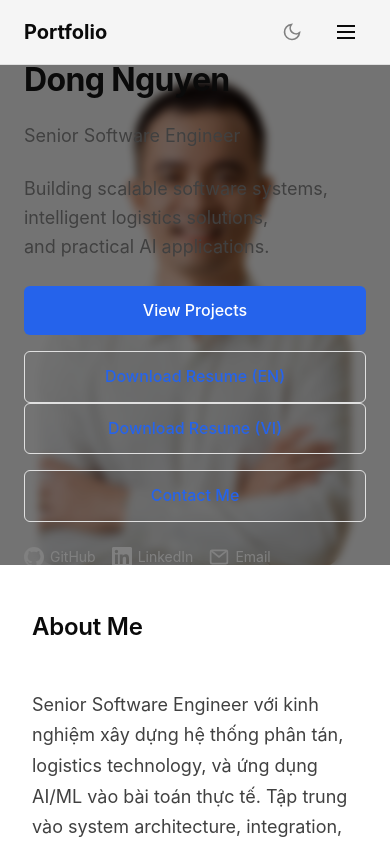
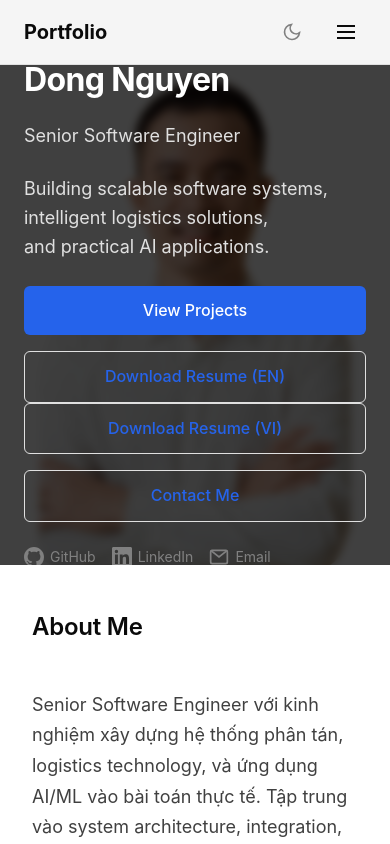
Before and after one commit to dong-nz/cv, a React app: page / in a window 390 px wide. Shown: the top 844 px of the page. Built offline with nearby package versions, Linux system fonts and the light colour scheme; the HTML template or start-up script is replaced by a standard one.

Commit message:
fix(hero): improve mobile text readability
- Increase overlay opacity from 0.55 to 0.75
- Use brighter text colors on mobile: #ffffff for name, #e0e0e0 for title/tagline

```diff
--- a/src/App.css
+++ b/src/App.css
@@ -463,10 +463,17 @@
   .hero-content {
     position: absolute;
     z-index: 1;
-    background: rgba(0, 0, 0, 0.55);
+    background: rgba(0, 0, 0, 0.75);
     padding: 32px 24px;
     backdrop-filter: blur(4px);
     width: 100%;
+  }
+  .hero-name {
+    color: #ffffff;
+  }
+  .hero-title,
+  .hero-tagline {
+    color: #e0e0e0;
   }
 
 }
```
